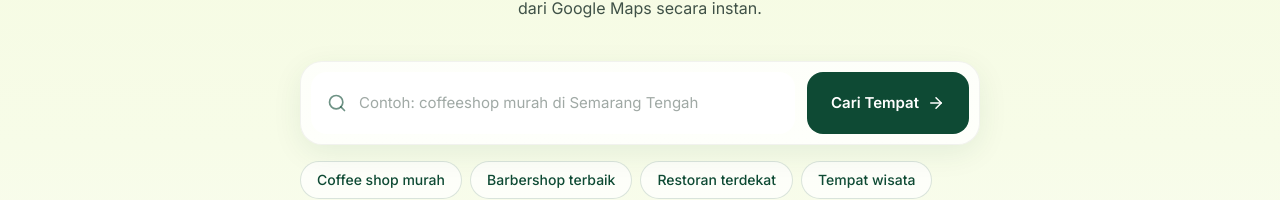
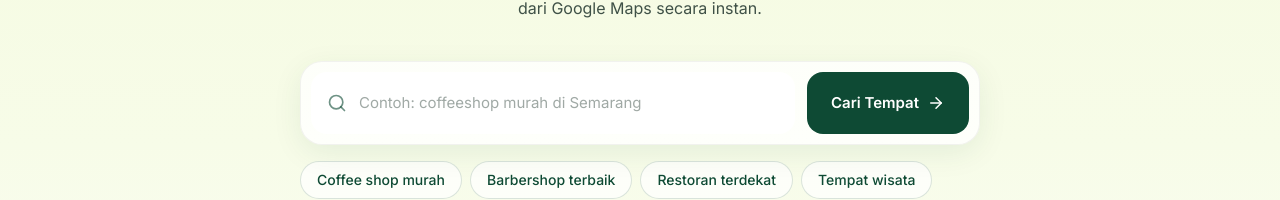
Before and after one commit to Kylan1940/GoogleMapsAI, a Next.js app: page / in a window 1280 px wide. Shown: the part 352-552 px from the top of the page. Built offline with nearby package versions, Linux system fonts and the light colour scheme.

Commit message:
changed placeholder

```diff
--- a/app/components/SearchBar.tsx
+++ b/app/components/SearchBar.tsx
@@ -37,7 +37,7 @@
             onKeyDown={(e) => {
               if (e.key === "Enter") onSearch();
             }}
-            placeholder="Contoh: coffeeshop murah di Semarang Tengah"
+            placeholder="Contoh: coffeeshop murah di Semarang"
             className="h-[58px] w-full bg-transparent text-[15px] text-[#12291F] placeholder:text-[#12291F]/40 focus:outline-none sm:h-[62px]"
           />
         </div>
```
